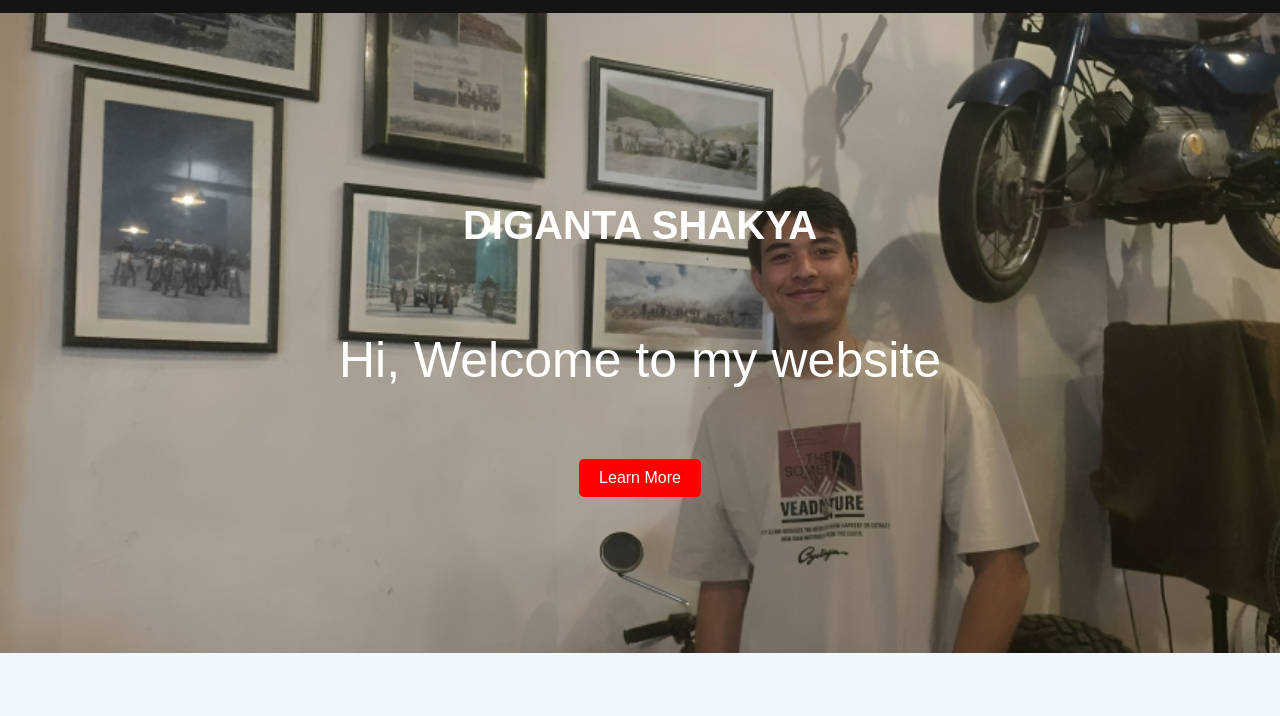
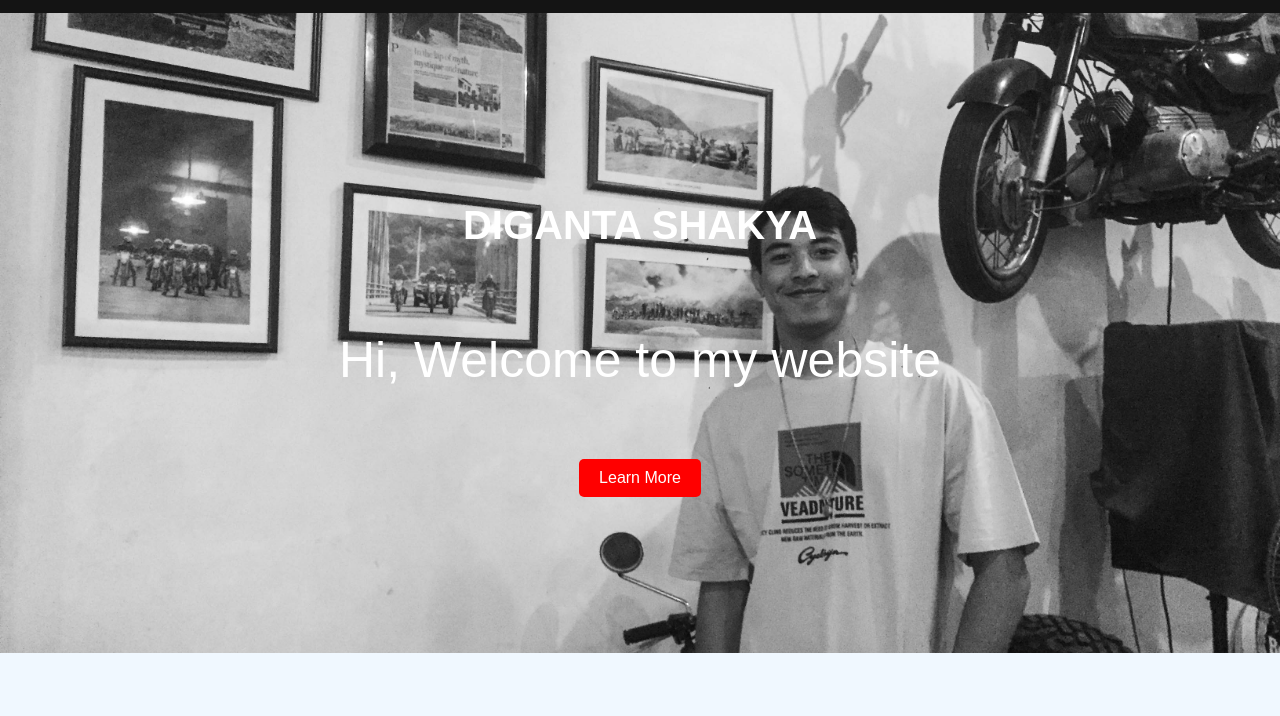
Before and after one commit to digantashakya/digantashakya, a plain HTML site: page index.html in a window 1280 px wide. Shown: the part 61-777 px from the top of the page. Drawn offline with Linux system fonts and the light colour scheme.

Commit message:
Update styles.css

```diff
--- a/styles.css
+++ b/styles.css
@@ -48,7 +48,7 @@ nav {
 
 /* Hero Section */
 .hero {
-    background: url("myimg.png") no-repeat center center/cover;
+    background: url("IMG_2716 (1).jpg") no-repeat center center/cover;
     background-attachment: fixed;
     height: 80vh;
     display: flex;
```
